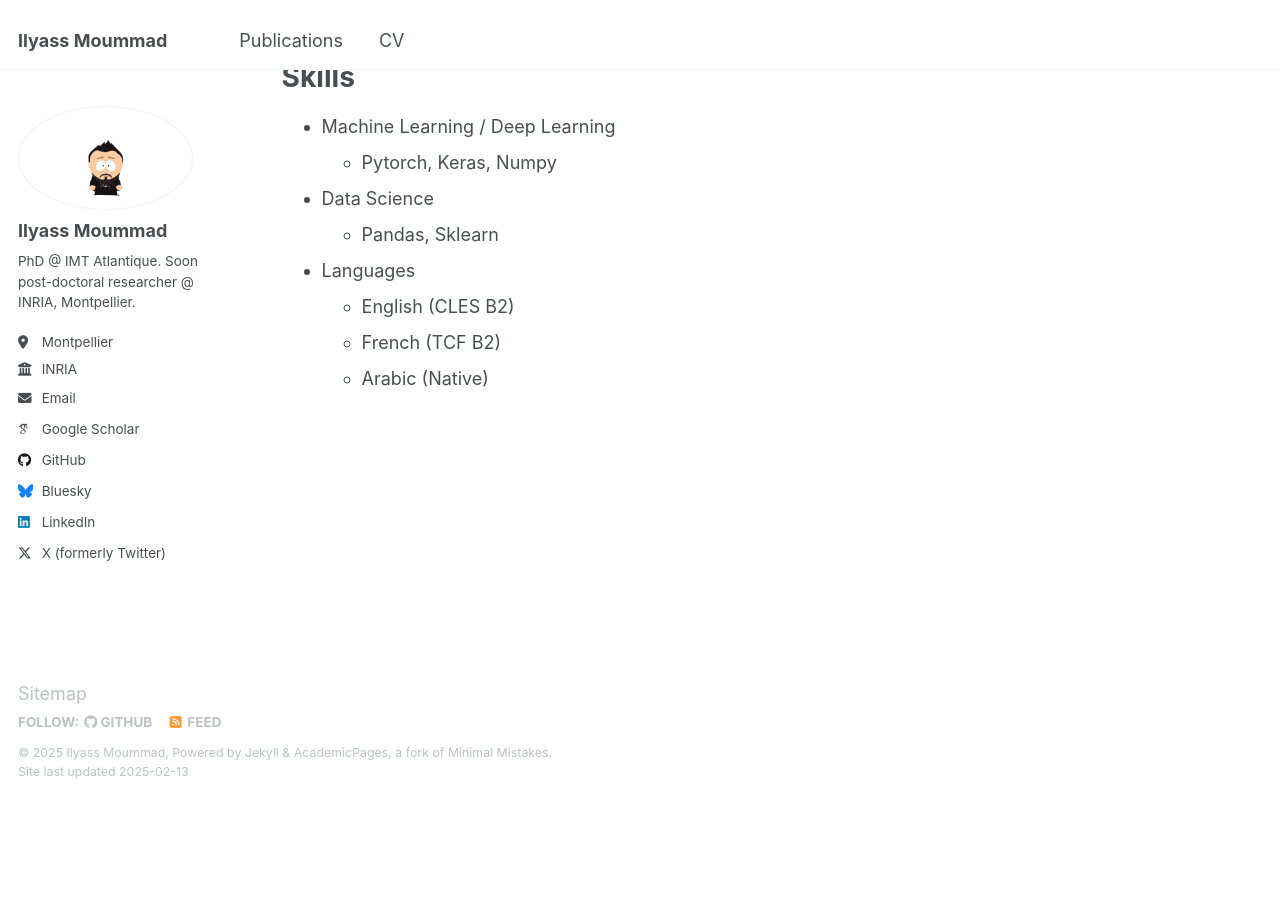
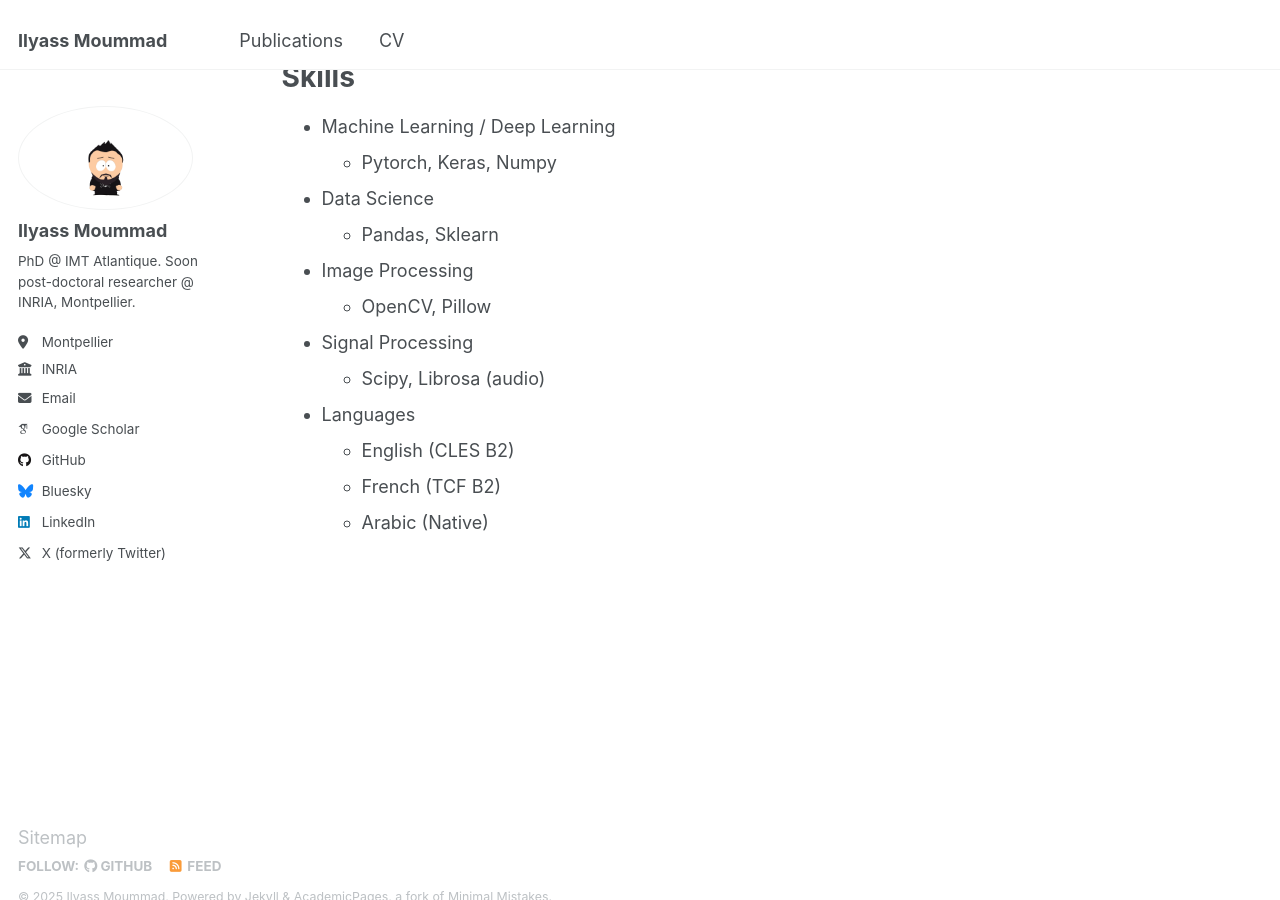
Before and after one commit to ilyassmoummad/ilyassmoummad.github.io, a Jekyll site: the page built from _pages/cv.md, in a window 1280 px wide and 900 px high, scrolled down 911 px. Built offline with Jekyll 4.4.1, drawn with Linux system fonts in a browser that asks for light colours; some web fonts are replaced; a file with an impossible date is left out; before the commit the page ends 1710 px from its top, so only the background shows below that.

Commit message:
cv update

```diff
--- a/_pages/cv.md
+++ b/_pages/cv.md
@@ -43,6 +43,10 @@ Skills
   * Pytorch, Keras, Numpy
 * Data Science
   * Pandas, Sklearn
+* Image Processing
+  * OpenCV, Pillow
+* Signal Processing
+  * Scipy, Librosa (audio)
 * Languages
   * English (CLES B2)
   * French (TCF B2)
```
